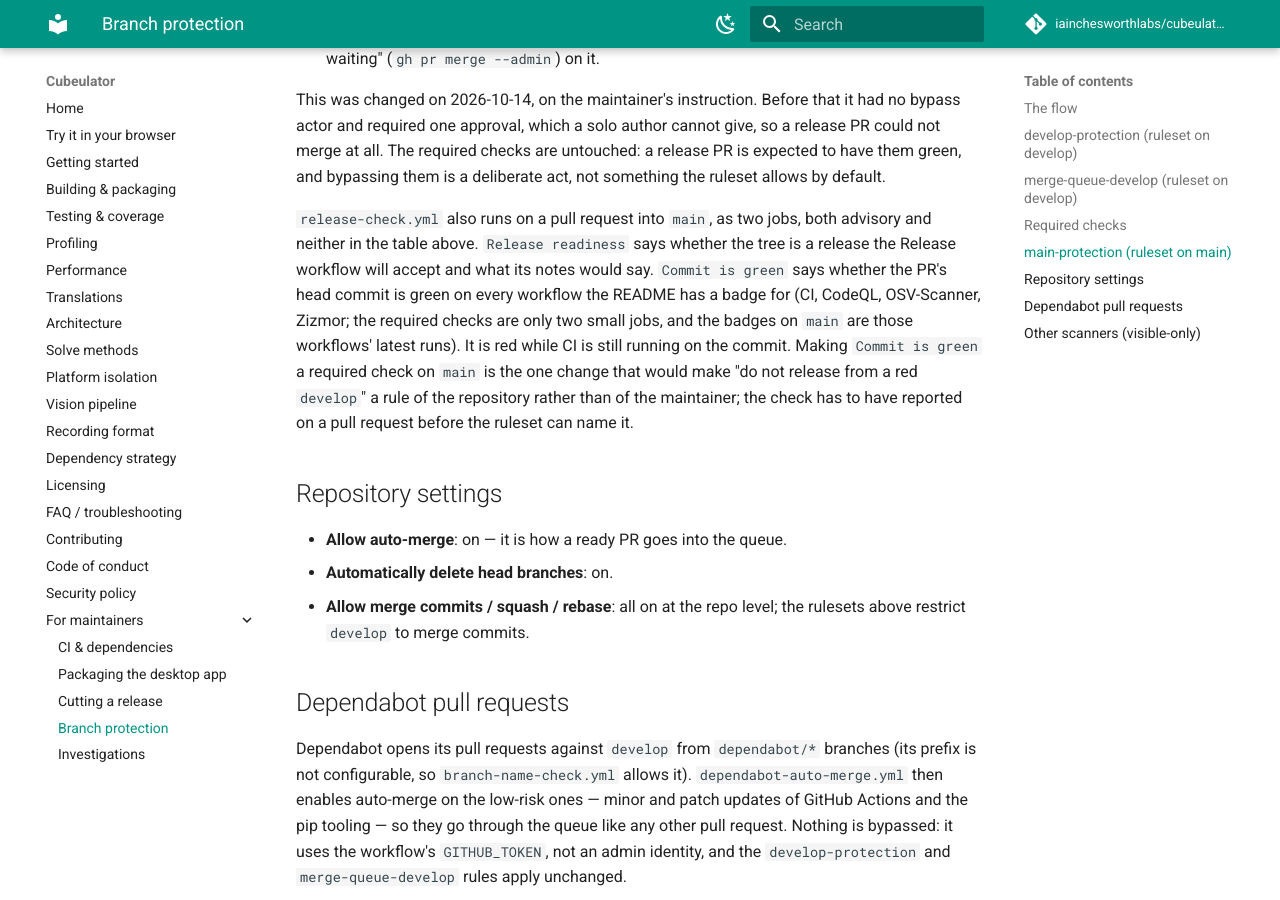
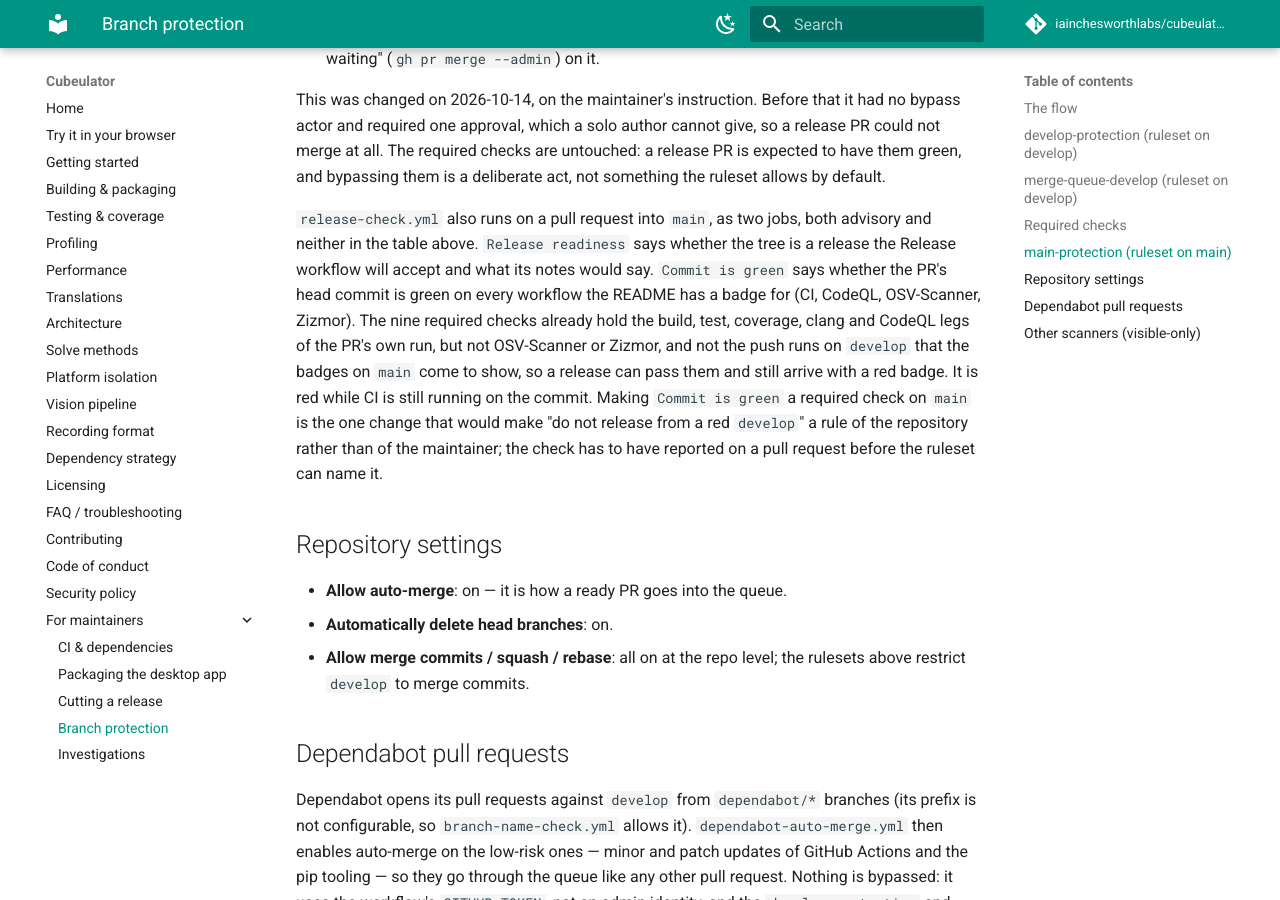
Before and after one commit to iainchesworth/cubeulator, an MkDocs documentation site: the page built from docs/branch-protection.md, in a window 1280 px wide and 900 px high, scrolled down 3265 px. Built offline with MkDocs 1.6.1 and Material for MkDocs 9.7.7, drawn with Linux system fonts in a browser that asks for light colours; comment, search, counter and statistics services are not loaded.

Commit message:
Say what main's nine required checks do and do not cover
The Commit is green paragraph and check_health.py's docstring said the required
checks are two small jobs, which is develop-protection. main-protection
requires nine: the build, test, coverage, clang and CodeQL legs of the pull
request's own run. What the gate adds is OSV-Scanner, Zizmor and the push runs
on develop that the badges on main come to show.

```diff
--- a/docs/branch-protection.md
+++ b/docs/branch-protection.md
@@ -136,9 +136,12 @@ act, not something the ruleset allows by default.
 advisory and neither in the table above. `Release readiness` says whether the
 tree is a release the Release workflow will accept and what its notes would
 say. `Commit is green` says whether the PR's head commit is green on every
-workflow the README has a badge for (CI, CodeQL, OSV-Scanner, Zizmor; the
-required checks are only two small jobs, and the badges on `main` are those
-workflows' latest runs). It is red while CI is still running on the commit.
+workflow the README has a badge for (CI, CodeQL, OSV-Scanner, Zizmor). The
+nine required checks already hold the build, test, coverage, clang and CodeQL
+legs of the PR's own run, but not OSV-Scanner or Zizmor, and not the push runs
+on `develop` that the badges on `main` come to show, so a release can pass
+them and still arrive with a red badge. It is red while CI is still running on
+the commit.
 Making `Commit is green` a required check on `main` is the one change that
 would make "do not release from a red `develop`" a rule of the repository
 rather than of the maintainer; the check has to have reported on a pull request
```
Also changed, not shown: 1 other file.
